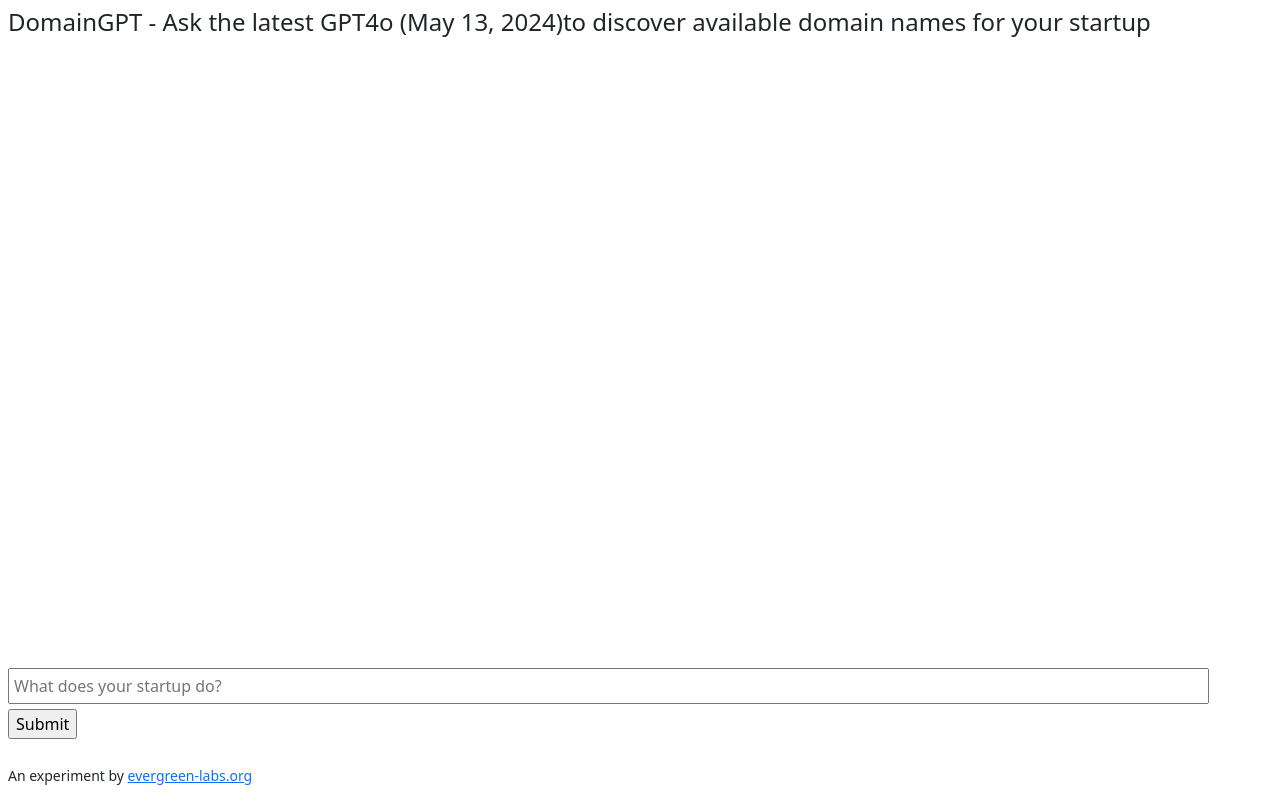
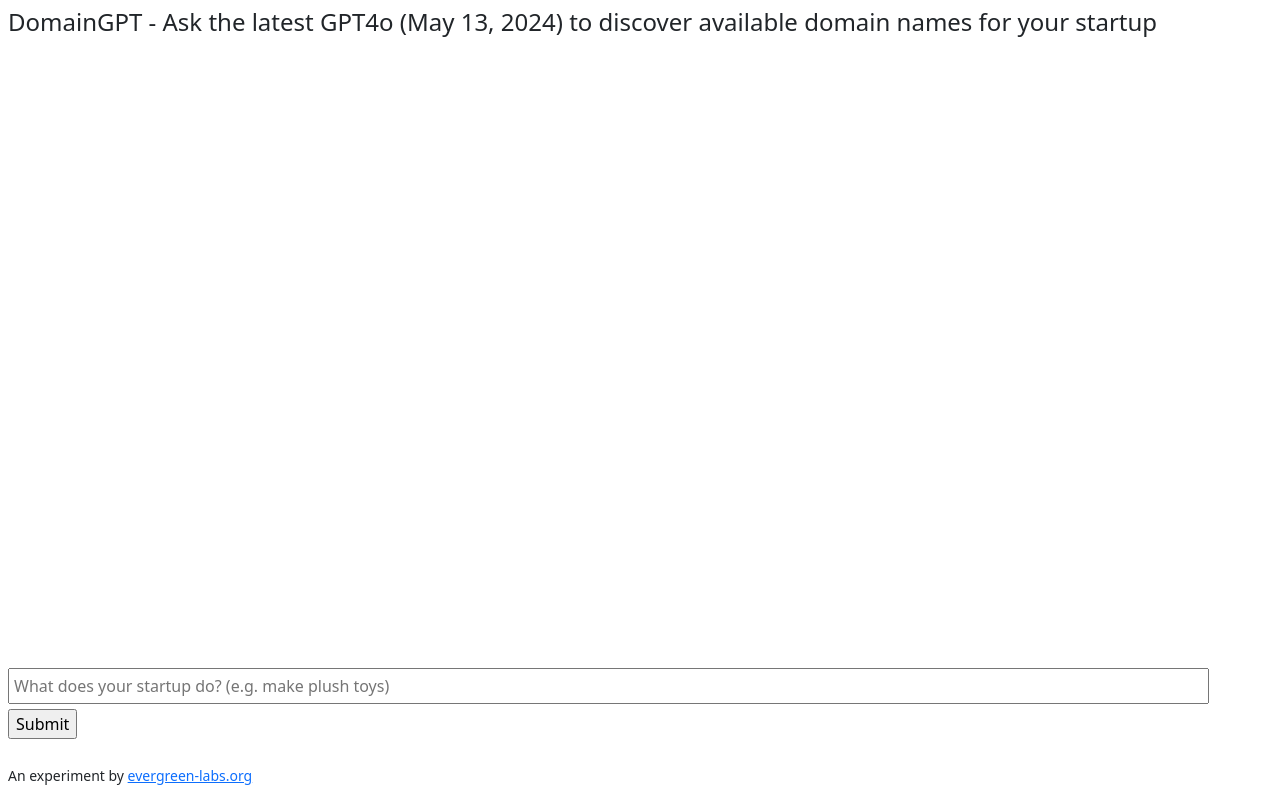
Before and after one commit to billylo1/DomainGPT, a plain HTML site: page public/index.html in a window 1280 px wide. Drawn offline with nearby package versions, Linux system fonts and the light colour scheme; no server answers.

Commit message:
update to handle gpt4o

```diff
--- a/public/index.html
+++ b/public/index.html
@@ -158,13 +158,13 @@
 
 <body>
   <div id="nonFooter">
-    <h4>DomainGPT - Ask the latest GPT4o (May 13, 2024)to discover available domain names for your startup</h4>
+    <h4>DomainGPT - Ask the latest GPT4o (May 13, 2024) to discover available domain names for your startup</h4>
     <div id="conversation" hidden></div>
     <div class="spinner-grow spinner-grow-sm text-primary" id="spinner" hidden></div>
   </div>
   <div id="footer">
     <form onsubmit="submitPrompt(); return false;">
-      <input id="prompt" name="prompt" autocomplete="new-password" placeholder="What does your startup do?"></input>
+      <input id="prompt" name="prompt" autocomplete="new-password" placeholder="What does your startup do? (e.g. make plush toys)"></input>
       <br>
       <input type="submit" value="Submit" id="submit"></input>
     </form>
```
